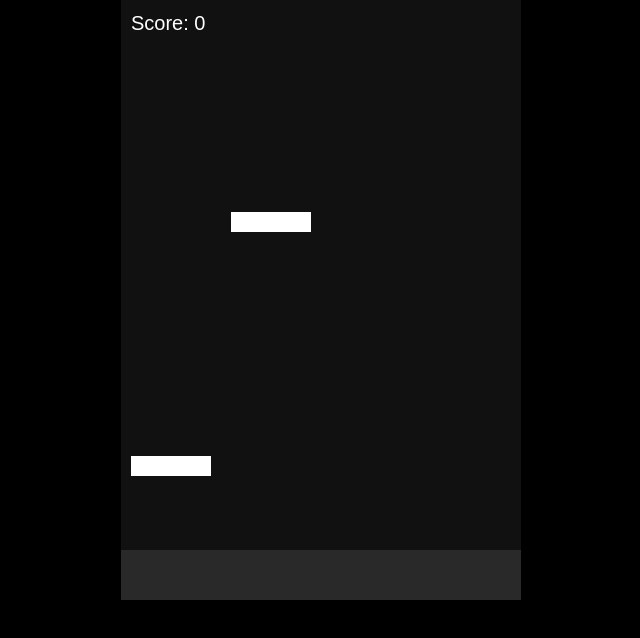
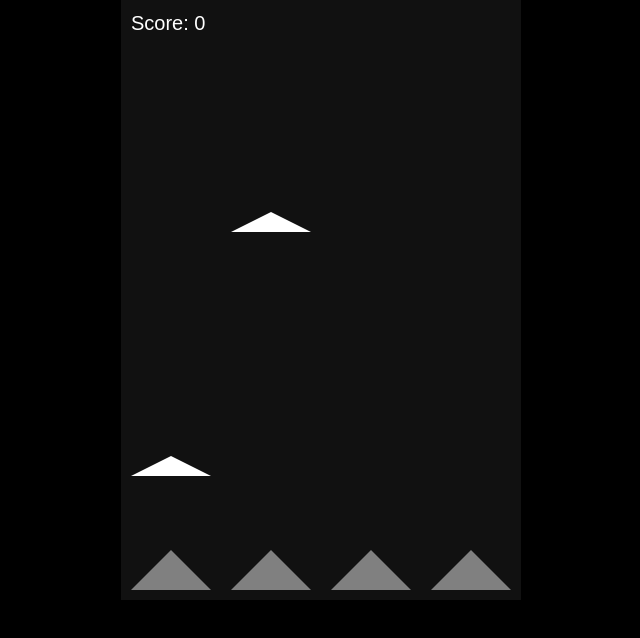
Before and after one commit to aloevvv/test, a plain HTML site: page index.html in a window 1280 px wide. Shown: the whole page, without its empty margins (319-959 px from the left). Drawn offline with Linux system fonts and the light colour scheme.

Commit message:
Update index.html

```diff
--- a/index.html
+++ b/index.html
@@ -20,6 +20,19 @@ const laneWidth = canvas.width / lanes;
 const notes = [];
 let score = 0;
 
+const pressed = [false, false, false, false];
+const keys = ["d","f","j","k"];
+
+function drawArrow(x, y, width, height, color) {
+  ctx.fillStyle = color;
+  ctx.beginPath();
+  ctx.moveTo(x + width/2, y);
+  ctx.lineTo(x + width, y + height);
+  ctx.lineTo(x, y + height);
+  ctx.closePath();
+  ctx.fill();
+}
+
 function spawnNote() {
   const lane = Math.floor(Math.random() * lanes);
   notes.push({ lane: lane, y: -20 });
@@ -28,15 +41,17 @@ function spawnNote() {
 function draw() {
   ctx.clearRect(0, 0, canvas.width, canvas.height);
 
+
   for (let i = 0; i < lanes; i++) {
-    ctx.fillStyle = "rgba(255,255,255,0.1)";
-    ctx.fillRect(i * laneWidth, canvas.height - 50, laneWidth, 50);
+    const color = pressed[i] ? "yellow" : "gray";
+    drawArrow(i * laneWidth + 10, canvas.height - 50, laneWidth - 20, 40, color);
   }
 
-  ctx.fillStyle = "white";
+
   notes.forEach(note => {
-    ctx.fillRect(note.lane * laneWidth + 10, note.y, laneWidth - 20, 20);
+    drawArrow(note.lane * laneWidth + 10, note.y, laneWidth - 20, 20, "white");
   });
+
 
   ctx.fillStyle = "white";
   ctx.font = "20px Arial";
@@ -48,6 +63,7 @@ function update() {
     note.y += 4;
   });
 
+
   for (let i = notes.length - 1; i >= 0; i--) {
     if (notes[i].y > canvas.height) {
       notes.splice(i, 1);
@@ -56,9 +72,10 @@ function update() {
 }
 
 document.addEventListener("keydown", e => {
-  const keys = ["d", "f", "j", "k"];
   const lane = keys.indexOf(e.key);
   if (lane !== -1) {
+    pressed[lane] = true;
+
     for (let i = 0; i < notes.length; i++) {
       if (notes[i].lane === lane &&
           notes[i].y > canvas.height - 70 &&
@@ -68,6 +85,13 @@ document.addEventListener("keydown", e => {
         break;
       }
     }
+  }
+});
+
+document.addEventListener("keyup", e => {
+  const lane = keys.indexOf(e.key);
+  if (lane !== -1) {
+    pressed[lane] = false;
   }
 });
 
```
